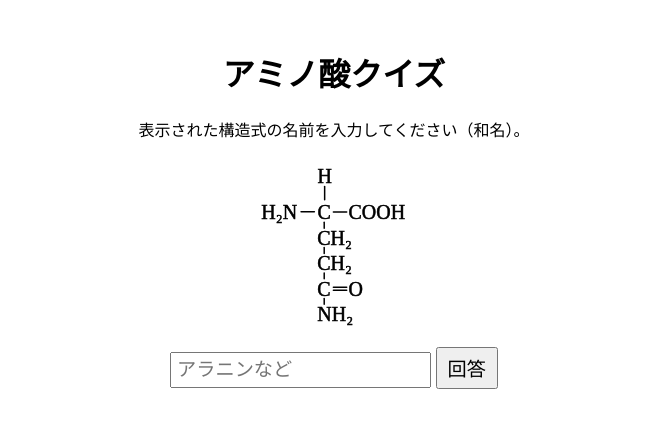
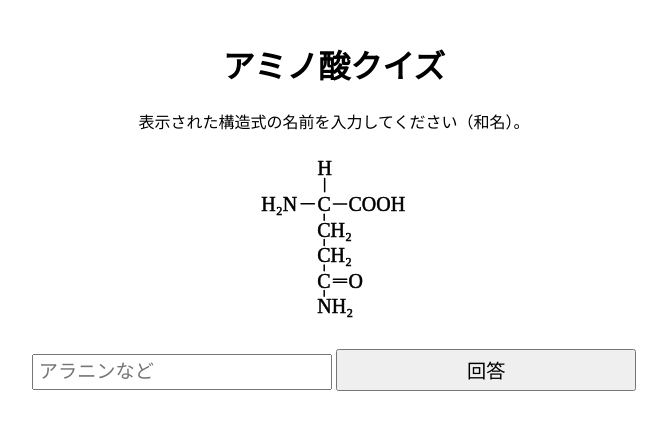
Before and after one commit to mikage-granite/aminoquiz, a plain HTML site: page index.html in a window 1280 px wide. Shown: the whole page, without its empty margins (306-973 px from the left). Drawn offline with Linux system fonts and the light colour scheme.

Commit message:
Update index.html

```diff
--- a/index.html
+++ b/index.html
@@ -3,12 +3,40 @@
 <head>
 <meta charset="UTF-8">
 <title>アミノ酸クイズ</title>
+<!-- ビューポート設定を追加 -->
+<meta name="viewport" content="width=device-width, initial-scale=1.0">
 <style>
-  body { font-family: sans-serif; text-align: center; padding: 20px; }
-  svg { max-width: 300px; height: auto; margin: 20px auto; display: block; }
-  #result { font-size: 1.5em; margin-top: 10px; }
-  input { font-size: 1.2em; padding: 5px; }
-  button { font-size: 1.2em; padding: 5px 10px; }
+  body {
+    font-family: sans-serif;
+    text-align: center;
+    padding: 20px;
+    margin: 0;          /* 余白をリセット */
+  }
+
+  /* SVGを画面幅に応じて拡大縮小 */
+  svg {
+    max-width: 90%;     /* 画面幅に応じる */
+    height: auto;
+    margin: 20px auto;
+    display: block;
+  }
+
+  #result {
+    font-size: 1.5em;
+    margin-top: 10px;
+  }
+
+  input, button {
+    font-size: 1.2em;
+    padding: 5px;
+    width: 80%;         /* 入力欄を画面幅に応じる */
+    max-width: 300px;   /* デスクトップでは幅を制限 */
+    box-sizing: border-box;
+  }
+
+  button {
+    margin-top: 10px;
+  }
 </style>
 </head>
 <body>
```
